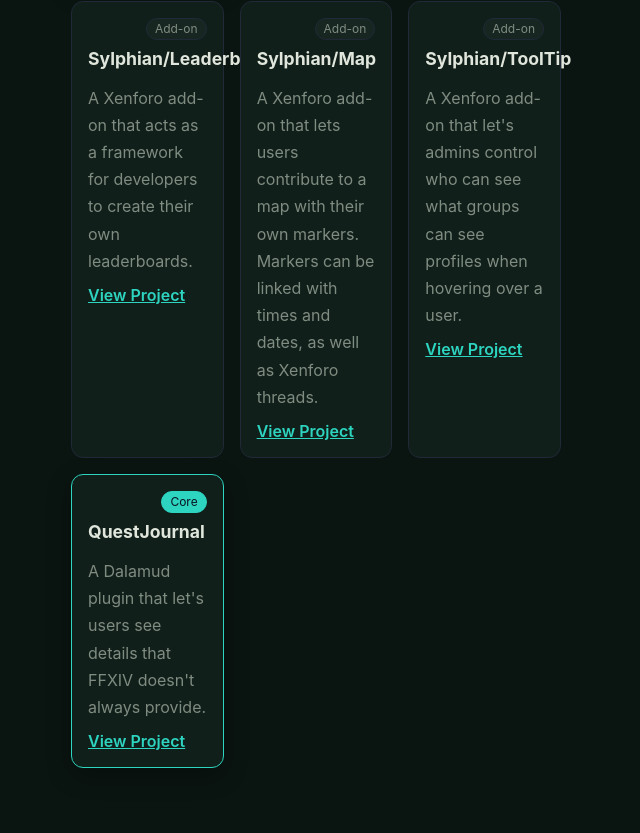
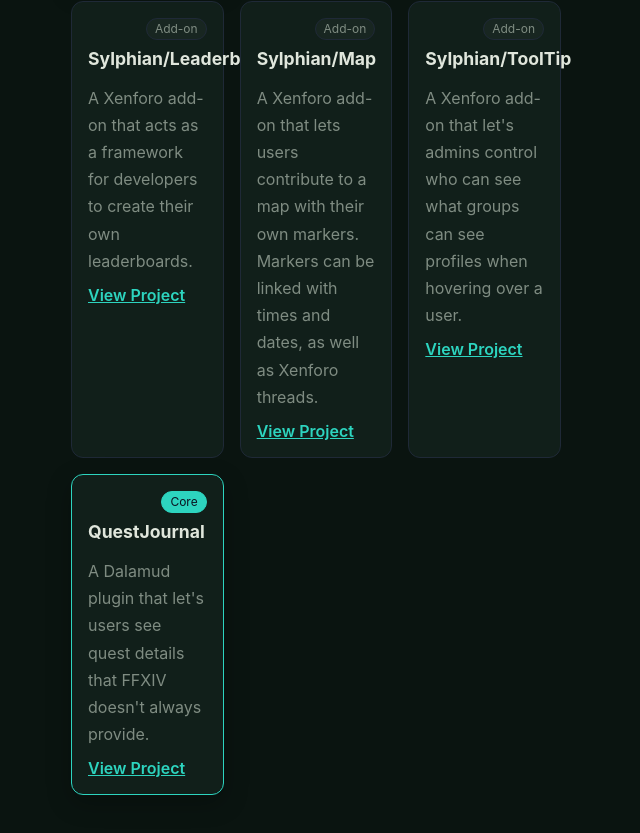
Before and after one commit to QuackieMackie/QuackieMackie.github.io, a Next.js app: page / in a window 1280 px wide. Shown: the part 1441-2274 px from the top of the page, without its empty margins (229-869 px from the left). Built offline with nearby package versions, Linux system fonts and the light colour scheme; no server answers.

Commit message:
Fix: Updated `QuestJournal` link to be correct and description wording.

```diff
--- a/components/FilterableProjects.jsx
+++ b/components/FilterableProjects.jsx
@@ -57,8 +57,8 @@ export default function FilterableProjects() {
             {
                 title: 'QuestJournal',
                 description:
-                    "A Dalamud plugin that let's users see details that FFXIV doesn't always provide.",
-                link: 'https://github.com/Sylphian-Network/Sylphian-ToolTip',
+                    "A Dalamud plugin that let's users see quest details that FFXIV doesn't always provide.",
+                link: 'https://github.com/QuackieMackie/QuestJournal',
                 category: FILTERS.CORE,
             },
         ],
```
